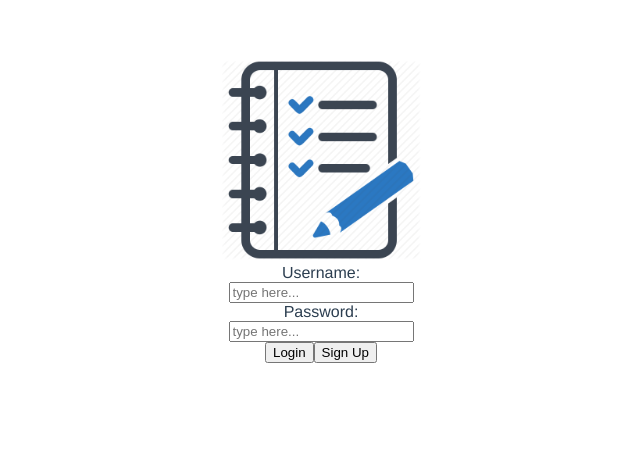
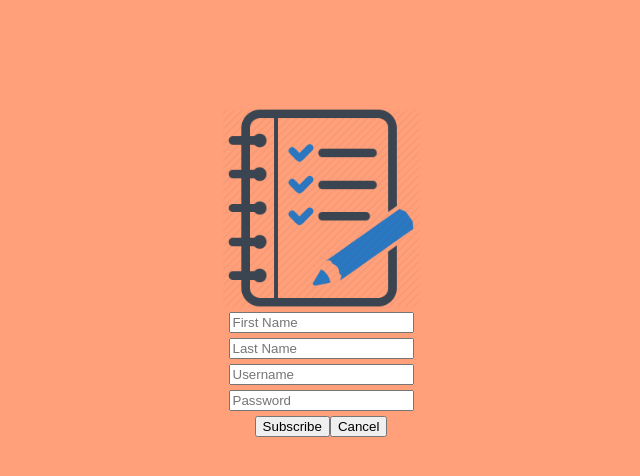
Before and after one commit to kevindchan/tasklist-app, a Vue app in the folder client/: page / in a window 1280 px wide. Both pictures are taken after a click on the button "Sign Up". Shown: the top 476 px of the page, without its empty margins (319-959 px from the left). Built offline with nearby package versions, Linux system fonts and the light colour scheme; what simple-vue-validator would draw is missing.

Commit message:
CLIENT - Creates landing and dashboard views with login, signup, and navbar components

```diff
--- a/client/src/App.vue
+++ b/client/src/App.vue
@@ -1,28 +1,43 @@
 <template>
   <div id="app">
-    <img alt="logo" src="./assets/tasklist_icon.png" style="width:200px;" />
-    <Login />
+    <!-- TODO: emit 'signed-out' from dashboard through logout -->
+    <Dashboard v-if="authenticated" @logged-out="authenticated = false"/>
+    <Landing v-else @authenticated="authenticated = true"/>
   </div>
 </template>
 
 <script>
-import Login from './components/Login.vue';
+  import Landing from './views/Landing.vue';
+  import Dashboard from './views/Dashboard.vue';
 
   export default {
-  name: "App",
+    name: 'landing',
+
     components: {
-    Login
+      Landing,
+      Dashboard,
+    },
+
+    created() {
+      //check token, cookie, etc. to see if user is logged in
+    },
+
+    data() {
+      return {
+        authenticated: false,
+      };
+    },
   }
-};
 </script>
 
 <style lang="less">
+  body {
+    background-color: lightsalmon;;
+  }
   #app {
-  font-family: Helvetica, Arial, sans-serif;
+    font-family: Avenir, Helvetica, Arial, sans-serif;
     -webkit-font-smoothing: antialiased;
     -moz-osx-font-smoothing: grayscale;
-  text-align: center;
     color: #2c3e50;
-  margin-top: 60px;
   }
 </style>
--- a/client/src/components/Login.vue
+++ b/client/src/components/Login.vue
@@ -1,58 +1,98 @@
 <template>
   <div>
-    <div>
-      <label for="username" style="display:block">
-        Username:
-      </label>
     <input
+      class="login-input"
       v-model="username"
+      @keydown.enter="login()"
       type="text"
       id="username"
       name="username"
-        placeholder="type here..."
+      placeholder="Username"
       required
-      >
-    </div>
+    />
 
-    <div>
-      <label for="password" style="display:block">
-        Password:
-      </label>
     <input
+      class="login-input"
       v-model="password"
-        @keydown.enter="submit()"
+      @keydown.enter="login()"
       type="password"
       id="password"
       name="password"
-        placeholder="type here..."
+      placeholder="Password"
       required
+    />
+
+    <p v-if="loginError" class="error-text">Incorrect Username and/or Password</p>
+
+    <button
+      :disabled="isLoginDisabled"
+      @click="login()"
+      type="button"
     >
-    </div>
+      Login
+    </button>
 
-    <button type="button" @click="submit()">Login</button>
-    <button type="button">Sign Up</button>
+    <button @click="$emit('sign-up')" type="button" >Sign Up</button>
   </div>
 </template>
 
 <script>
-
 export default {
+  name: 'login',
   data() {
     return {
       username: null,
       password: null,
+      loginError: false,
+    };
+  },
+
+  methods: {
+    login() {
+      //TODO: use axios and make post request for authentication
+      if (!this.isLoginDisabled) {
+        if (this.username === 'admin' && this.password === 'admin') {
+          this.$emit('authenticated');
+        } else {
+          this.loginError = true;
+        }
+      }
+    },
+  },
+
+  computed: {
+    isLoginDisabled() {
+      return this.username === null || this.password === null;
     }
   },
 
-    methods: {
-      submit() {
-        console.log('username: ', this.username);
-        console.log('password: ', this.password);
+  watch: {
+    //TODO: refactor username and password to use one function
+    username: function(newVal, oldVal) {
+      if (oldVal !== newVal && this.loginError) {
+        this.loginError = false;
+      }
+    },
+
+    password: function(newVal, oldVal) {
+      if (oldVal !== newVal && this.loginError) {
+        this.loginError = false;
+      }
     },
   }
-  }
+};
 </script>
 
 <style>
+/* TODO: same style in both login and signup */
+.login-input {
+  display: block;
+  margin: 0 auto 5px;
+}
 
+/* TODO: create global css file and insert error-text or use pre-existing */
+.error-text {
+  font-size: 10px;
+  color: red;
+}
 </style>
--- /dev/null
+++ b/client/src/components/Navbar.vue
@@ -0,0 +1,22 @@
+<template>
+  <div id="nav-wrapper">
+    <slot />
+  </div>
+</template>
+
+<script>
+
+</script>
+
+<style lang="less">
+  #nav-wrapper {
+    float: left;
+    width: 300px;
+    height: 100vh;
+    padding: 10px;
+    margin: 7px 15px 15px 15px;
+    border-radius: 15px;
+    border: 1px solid black;
+    background-color: lightblue;
+  }
+</style>
--- /dev/null
+++ b/client/src/components/SignUp.vue
@@ -0,0 +1,79 @@
+<template>
+  <div>
+    <input
+      class="signup-input"
+      v-model="firstName"
+      type="text"
+      id="first-name"
+      name="first-name"
+      placeholder="First Name"
+      required
+    />
+
+    <input
+      class="signup-input"
+      v-model="lastName"
+      type="text"
+      id="last-name"
+      name="last-name"
+      placeholder="Last Name"
+      required
+    />
+
+    <input
+      class="signup-input"
+      v-model="username"
+      type="text"
+      id="username"
+      name="username"
+      placeholder="Username"
+      required
+    />
+
+    <input
+      class="signup-input"
+      v-model="password"
+      @keydown.enter="submit()"
+      type="password"
+      id="password"
+      name="password"
+      placeholder="Password"
+      required
+    />
+
+    <button type="button" @click="subscribe()">Subscribe</button>
+    <button type="button" @click="$emit('cancel-sign-up')">Cancel</button>
+  </div>
+</template>
+
+<script>
+export default {
+  name: 'sign-up',
+  data() {
+    return {
+      username: null,
+      password: null,
+      firstName: null,
+      lastName: null,
+    };
+  },
+
+  methods: {
+    subscribe() {
+      //validate
+        //POST
+      console.log("username: ", this.username);
+      console.log("password: ", this.password);
+      console.log("first name: ", this.firstName);
+      console.log("last name: ", this.lastName);
+    }
+  }
+};
+</script>
+
+<style>
+.signup-input {
+  display: block;
+  margin: 0 auto 5px;
+}
+</style>
--- /dev/null
+++ b/client/src/views/Dashboard.vue
@@ -0,0 +1,40 @@
+<template>
+  <div>
+    <Navbar>
+      <button @click="logOut()" type="button">Log Out</button>
+    </Navbar>
+
+    <router-view />
+  </div>
+
+  <!-- Nav Component -->
+  <!-- router-view element -->
+</template>
+
+<script>
+  import Navbar from '../components/Navbar.vue';
+
+  export default {
+    name: 'dashboard',
+
+    components: {
+      Navbar,
+    },
+
+    data() {
+      return {
+
+      };
+    },
+
+    methods: {
+      logOut() {
+        this.$emit('logged-out');
+      },
+    }
+  }
+</script>
+
+<style>
+
+</style>
--- /dev/null
+++ b/client/src/views/Landing.vue
@@ -0,0 +1,34 @@
+<template>
+  <div class="landing-container">
+    <img alt="logo" src="../assets/tasklist_icon.png" style="width:200px;" />
+    <Login v-if="!isSigningUp" @authenticated="$emit('authenticated')" @sign-up="isSigningUp = true"/>
+    <SignUp v-else @cancel-sign-up="isSigningUp = false"/>
+  </div>
+</template>
+
+<script>
+  import Login from '../components/Login.vue';
+  import SignUp from '../components/SignUp.vue';
+
+  export default {
+    name: 'landing',
+
+    components: {
+      Login,
+      SignUp,
+    },
+
+    data() {
+      return {
+        isSigningUp: false,
+      };
+    },
+  }
+</script>
+
+<style>
+  .landing-container {
+    padding-top: 100px;
+    text-align: center;
+  }
+</style>
```
Also changed, not shown: client/src/components/HelloWorld.vue (deleted, +0 -122 lines). Lines whose indentation alone changed are shown as unchanged.
